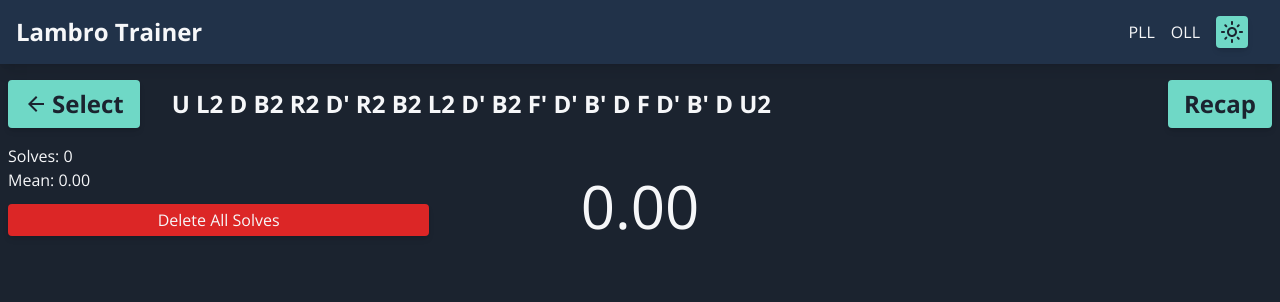
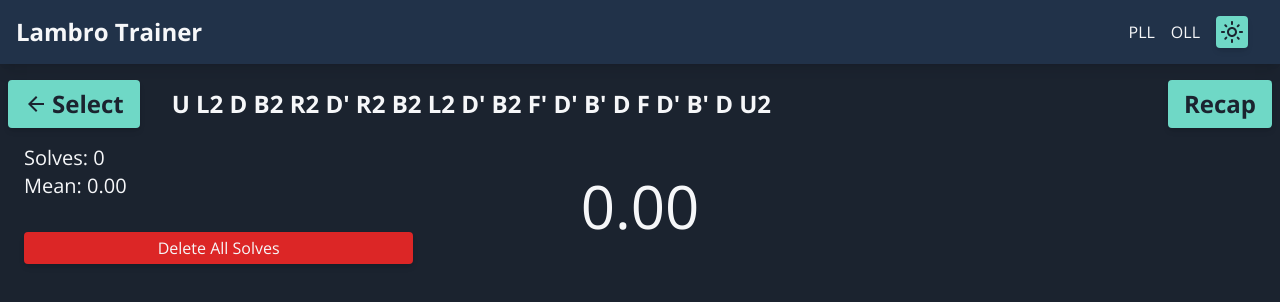
Before and after one commit to andlamb2002/lambro-trainer, a React (Vite) app: page /oll/timer in a window 1280 px wide. Shown: the top 302 px of the page. Built offline with nearby package versions, Linux system fonts and the light colour scheme.

Commit message:
Fixed spacing of solvelist

```diff
--- a/src/Trainer/Components/SolvesList.tsx
+++ b/src/Trainer/Components/SolvesList.tsx
@@ -19,12 +19,12 @@ function SolvesList({ solves, setSelectedSolve, deleteSolve, deleteAllSolves }:
     const sortedSolves = [...solves].map((s, i) => ({ ...s, index: i + 1 })).reverse();
 
     return (
-        <div className="flex flex-col h-full">
-            <div>
+        <div className="flex flex-col px-4">
+            <div className="text-xl">
                 <h3>Solves: {solves.length}</h3>
                 <h3>Mean: {mean}</h3>
             </div>
-            <ul className="flex-1 overflow-y-auto max-h-80 scrollbar-hide">
+            <ul className="flex-1 overflow-y-auto max-h-80 my-4 space-y-2 scrollbar-hide">
                 {sortedSolves.map((solve, index) => (
                     <SolveItem
                         key={index}
@@ -35,7 +35,6 @@ function SolvesList({ solves, setSelectedSolve, deleteSolve, deleteAllSolves }:
                     />
                 ))}
             </ul>
-            <div>
             <button
                 className="btn btn-danger w-full"
                 onClick={() => deleteAllSolves()}
@@ -43,7 +42,6 @@ function SolvesList({ solves, setSelectedSolve, deleteSolve, deleteAllSolves }:
                 Delete All Solves
             </button>
         </div>
-        </div>
     )
 }
 
```
Lines whose indentation alone changed are shown as unchanged.
